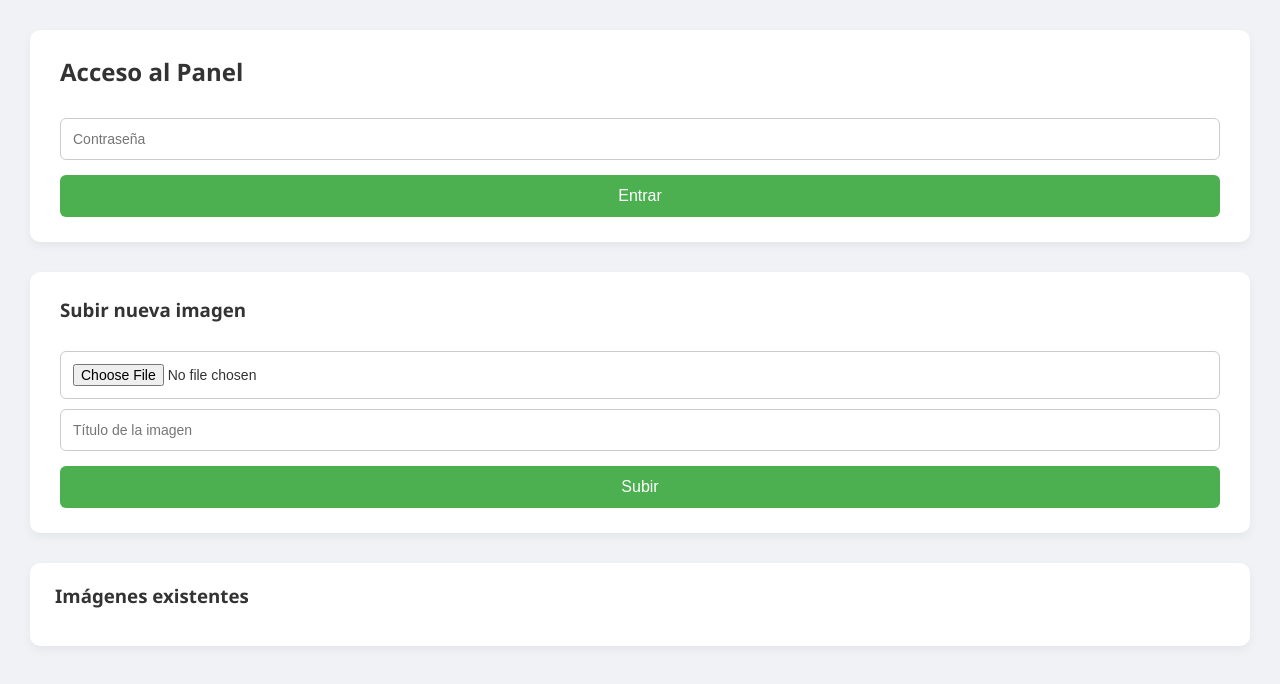
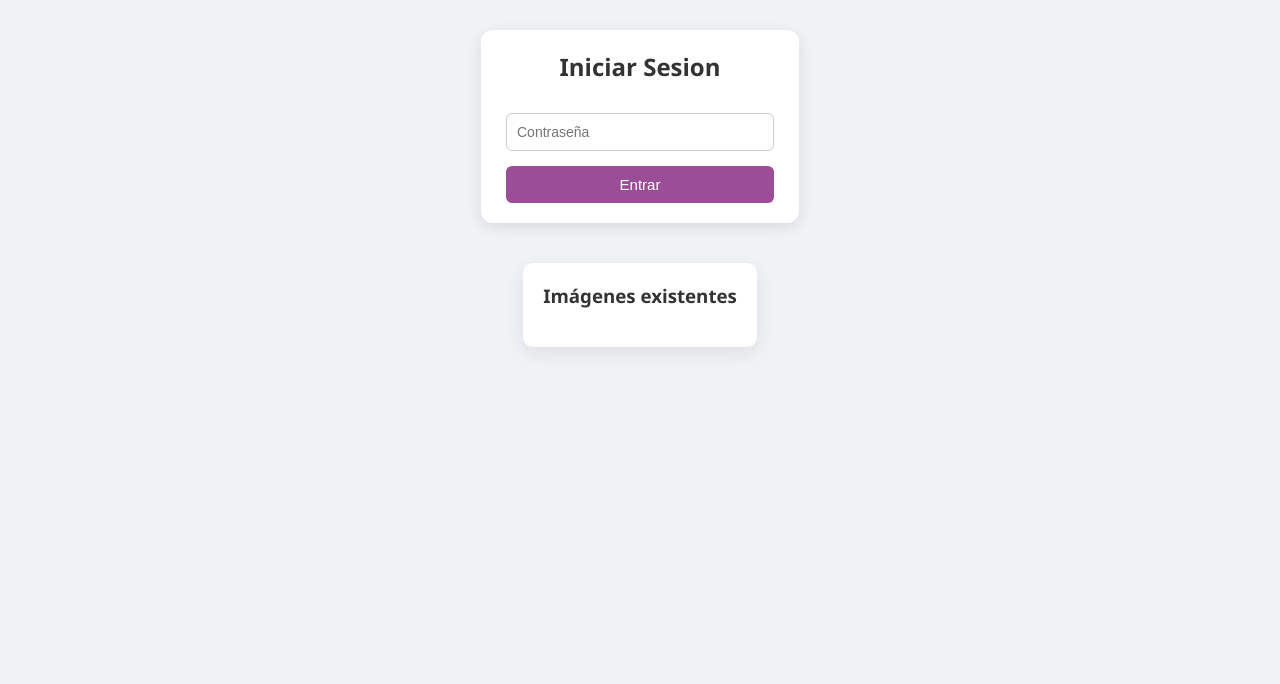
Before and after one commit to Moisescx/portfolio, a website: page panel.html in a window 1280 px wide. Drawn offline with Linux system fonts and the light colour scheme.

Commit message:
No esta funcionando

```diff
--- a/panel.html
+++ b/panel.html
@@ -14,32 +14,39 @@
     margin: 0;
     padding: 30px;
     color: #333;
+    display: flex;
+    flex-direction: column;
+    align-items: center;
 }
 
 h2,
 h3 {
     margin-top: 0;
+    text-align: center;
 }
 
 .panel-container {
-            max-width: 600px;
-            margin: auto;
+    display: flex;
+    flex-direction: column;
+    align-items: center;
+    gap: 30px;
 }
 
-        #loginForm,
-        #uploadForm {
+.card-form {
     background: #fff;
-            border-radius: 10px;
-            padding: 25px 30px;
-            box-shadow: 0 4px 10px rgba(0, 0, 0, 0.05);
-            margin-bottom: 30px;
+    border-radius: 12px;
+    padding: 20px 25px;
+    box-shadow: 0 4px 15px rgba(0, 0, 0, 0.1);
+    width: 100%;
+    max-width: 350px;
+    transition: all 0.3s ease;
 }
 
 input[type="password"],
 input[type="file"],
 input[type="text"] {
     width: 100%;
-            padding: 12px;
+    padding: 10px;
     margin-top: 10px;
     border: 1px solid #ccc;
     border-radius: 6px;
@@ -48,33 +55,45 @@
 
 button {
     width: 100%;
-            padding: 12px;
-            background: #4CAF50;
+    padding: 10px;
+    background: #9c4d98;
     color: white;
     border: none;
     border-radius: 6px;
-            font-size: 16px;
+    font-size: 15px;
     margin-top: 15px;
     cursor: pointer;
     transition: background 0.3s ease;
 }
 
 button:hover {
-            background: #45a049;
+    background: #5a2e67;
 }
 
 #errorMsg,
 #uploadStatus {
-            margin-top: 15px;
+    margin-top: 10px;
     font-weight: bold;
+    text-align: center;
+    font-size: 14px;
+}
+
+#errorMsg.show,
+#uploadStatus.show {
+    display: block;
+}
+
+.hidden {
     display: none;
 }
 
 #imagesContainer {
     background: #fff;
-            padding: 20px 25px;
+    padding: 20px;
     border-radius: 10px;
-            box-shadow: 0 4px 10px rgba(0, 0, 0, 0.05);
+    box-shadow: 0 6px 20px rgba(0, 0, 0, 0.08);
+    max-width: 600px;
+    margin: 40px auto 0 auto;
 }
 
 .gallery {
@@ -105,6 +124,7 @@
     background: #e53935;
     font-size: 14px;
     border-radius: 4px;
+    color: #fff;
 }
 
 .image-item button:hover {
@@ -116,19 +136,21 @@
 <body>
 
     <div id="loginForm">
-        <h2>Acceso al Panel</h2>
+        <form id="loginForm" class="card-form">
+        <h2>Iniciar Sesion</h2>
         <input type="password" id="passwordInput" placeholder="Contraseña">
         <button onclick="login()">Entrar</button>
-        <p id="errorMsg">Contraseña incorrecta</p>
+        <p id="errorMsg" class="hidden">Contraseña incorrecta</p>
+        </form>
     </div>
 
     <!-- Formulario de Subida -->
-    <form id="uploadForm">
+    <form id="uploadForm" class="card-form hidden">
         <h3>Subir nueva imagen</h3>
         <input type="file" id="imageInput" accept="image/jpeg, image/png, image/webp" required>
         <input type="text" id="imageTitle" placeholder="Título de la imagen" required>
         <button type="submit" id="submitBtn">Subir</button>
-        <p id="uploadStatus"></p>
+        <p id="uploadStatus" class="hidden"></p>
     </form>
 
     <!-- Contenedor de imágenes -->
```
Lines whose indentation alone changed are shown as unchanged.
